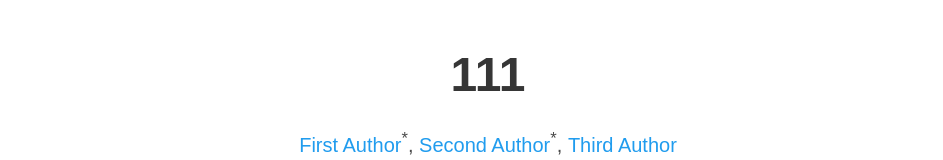
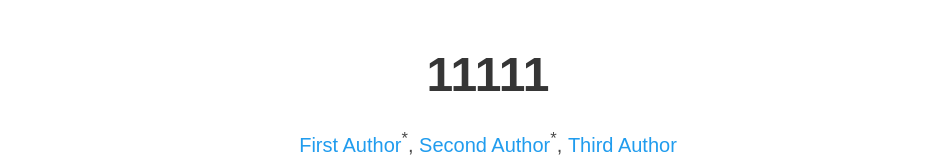
Before and after one commit to PaperReview99/SinRef-6DoF-Robotic-Grasping, a plain HTML site: page index.html in a window 1280 px wide. Shown: the top 160 px of the page, without its empty margins (152-1095 px from the left). Drawn offline with nearby package versions, Linux system fonts and the light colour scheme; some icons are missing; a web font is replaced by a local one.

Commit message:
Update index.html

```diff
--- a/index.html
+++ b/index.html
@@ -52,7 +52,7 @@
       <div class="container is-max-desktop">
         <div class="columns is-centered">
           <div class="column has-text-centered">
-            <h1 class="title is-1 publication-title">111</h1>
+            <h1 class="title is-1 publication-title">11111</h1>
             <div class="is-size-5 publication-authors">
               <!-- Paper authors -->
               <span class="author-block">
```
